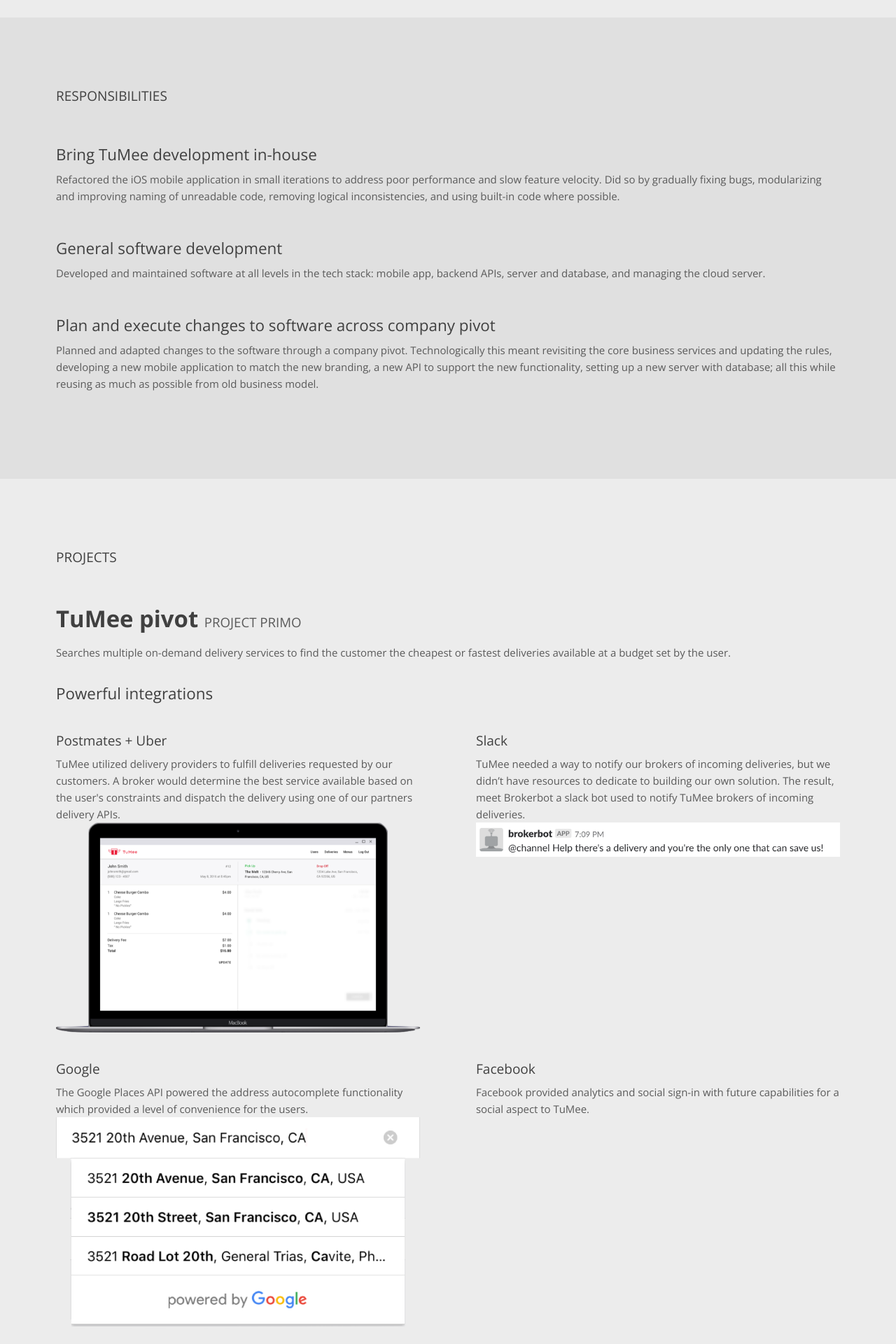
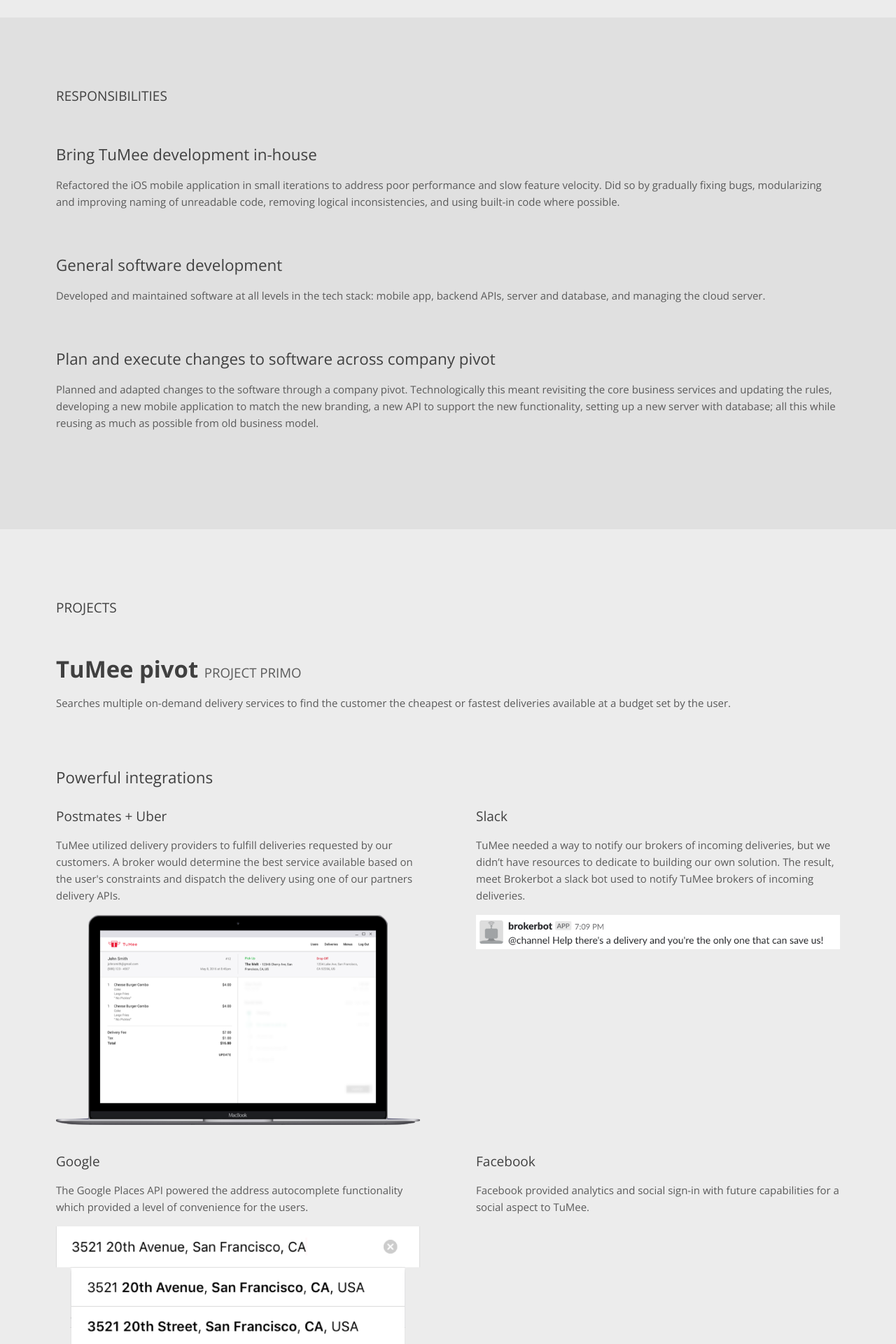
Before and after one commit to alanipce/mywebsite, a Jekyll site: the page built from _work/tumee.html, in a window 1280 px wide. Shown: the part 467-2387 px from the top of the page at 70% size. Built offline with Jekyll 4.4.1, drawn with Linux system fonts in a browser that asks for light colours; nearby versions of some CDN libraries.

Commit message:
Improve spacing between project sections in work item page.

```diff
--- a/_layouts/work.html
+++ b/_layouts/work.html
@@ -63,15 +63,15 @@
         <div class="work-navigation">
           {% if prev_work %}
             <a href="{{prev_work.url}}" class="work-navigation__previous">
-                <div class="body1">{{prev_work.name}}</div>
-                <div class="body2">{{prev_work.timeline}}</div>
+                <div class="h4">{{prev_work.name}}</div>
+                <div>{{prev_work.timeline}}</div>
             </a>
           {% endif %}
 
           {% if next_work %}
             <a href="{{next_work.url}}" class="work-navigation__next">
-              <div class="body1">{{next_work.name}}</div>
-              <div class="body2">{{next_work.timeline}}</div>
+              <div class="h4">{{next_work.name}}</div>
+              <div>{{next_work.timeline}}</div>
             </a>
           {% endif %}
         </div>
--- a/_sass/_base.scss
+++ b/_sass/_base.scss
@@ -48,13 +48,15 @@
     line-height: 1.5;
   }
 
+  .body1, .body2 {
+    margin: 16px 0;
+  }
   .body1 {
     color: #404040;
   }
 
   .body2 {
     color: #5a5a5a;
-    font-weight: 300;
   }
 
   .headline__annotation {
--- a/_sass/_lists.scss
+++ b/_sass/_lists.scss
@@ -14,7 +14,6 @@
     flex-direction: row;
     flex-wrap: wrap;
     justify-content: space-between;
-    margin: 20px 0;
   }
 
   .feature-list__item {
--- a/_work/caseaide.html
+++ b/_work/caseaide.html
@@ -32,15 +32,15 @@
             <div class="feature-list">
             <div class="feature-list__item">
                 <div class="h4">Custom Keyboard</div>
-                <div>A keyboard extension making the CaseAide® Note functionality accessible to the user on all apps on their device.</div>
+                <div class="body2">A keyboard extension making the CaseAide® Note functionality accessible to the user on all apps on their device.</div>
             </div>
             <div class="feature-list__item">
                 <div class="h4">Modern architecture</div>
-                <div>A RESTful API encapsulates the business logic of the system and provides the core services to the android, iOS, and web app.</div>
+                <div class="body2">A RESTful API encapsulates the business logic of the system and provides the core services to the android, iOS, and web app.</div>
             </div>
             <div class="feature-list__item">
                 <div class="h4">Subscription Management</div>
-                <div>Full support for autorenewing subscriptions and payment plans for organizations, and iOS In-App-Purchase subscriptions for iOS users.</div>
+                <div class="body2">Full support for autorenewing subscriptions and payment plans for organizations, and iOS In-App-Purchase subscriptions for iOS users.</div>
             </div>
             </div>
         </div>
--- a/_work/tumee.html
+++ b/_work/tumee.html
@@ -29,30 +29,30 @@
             <div class="feature-list">
               <div class="feature-list__item">
                   <div class="h4">Postmates + Uber</div>
-                  <div>TuMee utilized delivery providers to fulfill deliveries requested by our customers. A broker would determine the best service available based on the user&#39;s constraints and dispatch the delivery using one of our partners delivery APIs.</div>
+                  <div class="body2">TuMee utilized delivery providers to fulfill deliveries requested by our customers. A broker would determine the best service available based on the user&#39;s constraints and dispatch the delivery using one of our partners delivery APIs.</div>
                   <img class="image-fill" src="/assets/img/tumee-primo-broker-dashboard.png" alt="screen capture of broker dashboard">
               </div>
               <div class="feature-list__item">
                   <div class="h4">Slack</div>
-                  <div>TuMee needed a way to notify our brokers of incoming deliveries, but we didn’t have resources to dedicate to building our own solution. The result, meet Brokerbot a slack bot used to notify TuMee brokers of incoming deliveries.</div>
+                  <div class="body2">TuMee needed a way to notify our brokers of incoming deliveries, but we didn’t have resources to dedicate to building our own solution. The result, meet Brokerbot a slack bot used to notify TuMee brokers of incoming deliveries.</div>
                   <img class="image-fill" src="/assets/img/tumee-primo-brokerbot.png" alt="screen capture of broker bot in slack application">
               </div>
               <div class="feature-list__item">
                   <div class="h4">Google</div>
-                  <div>The Google Places API powered the address autocomplete functionality which provided a level of convenience for the users.</div>
+                  <div class="body2">The Google Places API powered the address autocomplete functionality which provided a level of convenience for the users.</div>
                   <img class="image-fill" src="/assets/img/tumee-primo-google-autocomplete.png" alt="demo of google autocomplete integration">
               </div>
               <div class="feature-list__item">
                   <div class="h4">Facebook</div>
-                  <div>Facebook provided analytics and social sign-in with future capabilities for a social aspect to TuMee.</div>
+                  <div class="body2">Facebook provided analytics and social sign-in with future capabilities for a social aspect to TuMee.</div>
               </div>
               <div class="feature-list__item">
                   <div class="h4">Braintree Payments</div>
-                  <div>Fulfilled al payment transactions for TuMee, utilized built-in payment UI for iOS app.</div>
+                  <div class="body2">Fulfilled al payment transactions for TuMee, utilized built-in payment UI for iOS app.</div>
               </div>
               <div class="feature-list__item">
                   <div class="h4">Branch</div>
-                  <div>Deep linking integration with a user-friendly interface for the marketing department.</div>
+                  <div class="body2">Deep linking integration with a user-friendly interface for the marketing department.</div>
               </div>
             </div>
         </div>
--- a/assets/css/main.scss
+++ b/assets/css/main.scss
@@ -225,10 +225,10 @@
   }
 
   .project__highlights {
-    padding: 32px 0;
+    padding: 80px 0;
   }
   .project__showcase {
-    padding: 32px 0;
+    padding: 64px 0;
   }
 
   .project__publication-links {
```
Also changed, not shown: 4 other files.
